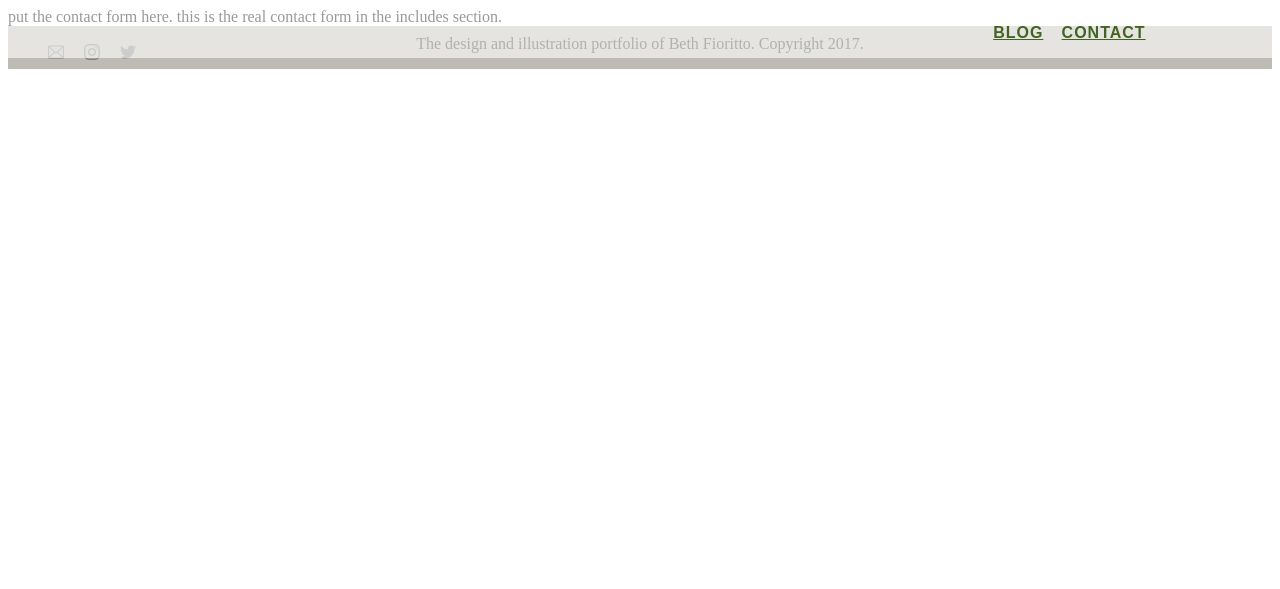
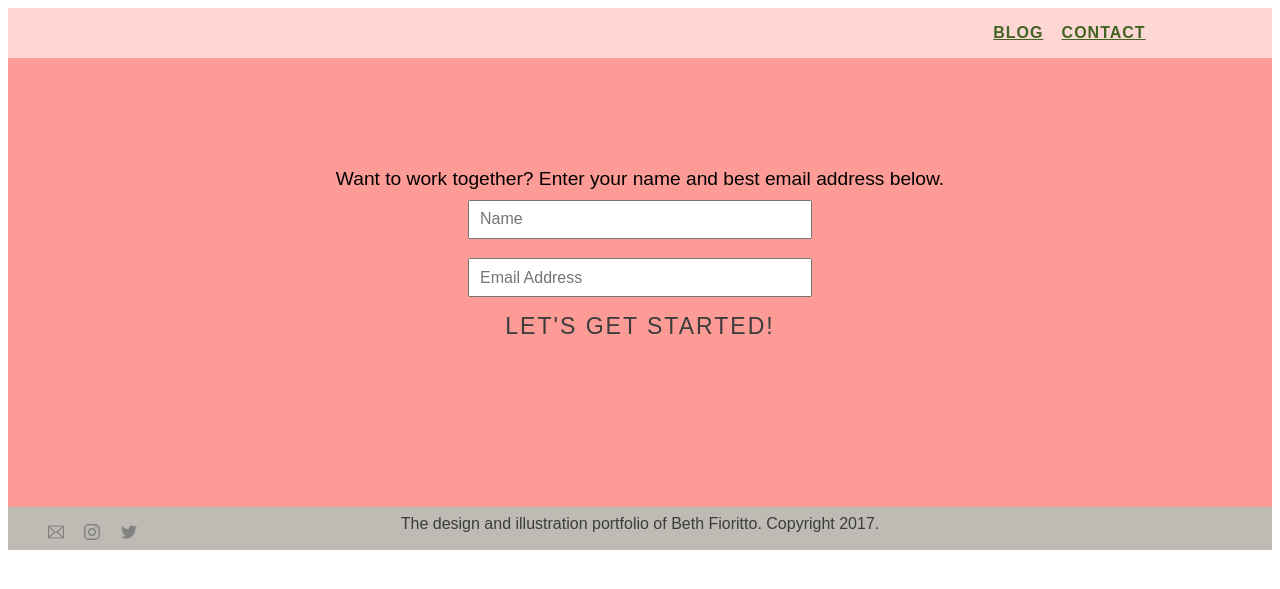
Before and after one commit to bfioritto/bethfioritto, a Jekyll site: the page built from contact/index.html, in a window 1280 px wide. Shown: the top 589 px of the page. Built offline with Jekyll 4.4.1, drawn with Linux system fonts in a browser that asks for light colours.

Commit message:
worked on welcome message layout

```diff
--- a/_includes/contact_form.html
+++ b/_includes/contact_form.html
@@ -1 +1,25 @@
-put the contact form here. this is the real contact form in the includes section.
+<div class="contact-form">
+	Want to work together? Enter your name and best email address below.
+
+	<form action="this was i think a url with lots of random bits: pretty sure this comes from mailchimp"
+      method="post"
+      id="prospective-client"
+      name="mc-embedded-subscribe-form"
+      target="_blank"
+      novalidate>
+
+	<div class="input-box">
+		<input type="name" value="" name="NAME" class="name" id="input-box" placeholder="Name">
+	</div>
+
+	<div class="input-box">
+		<input type="email" value="" name="EMAIL" class="email" id="input-box" placeholder="Email Address">
+	</div>
+
+	<div class="submit-button">
+  		<input type="submit" value="Let's get started!" name="subscribe" id="prospective-client" class="button">
+  	</div>
+
+	</form>
+
+</div>
--- a/_includes/welcome.html
+++ b/_includes/welcome.html
@@ -1,4 +1,6 @@
 <div class="welcome-section">
+	<div class="spacer">
+	</div>
   <div class="welcome-content">
     <img src="/images/portrait_circle.png" alt="beth portrait circle" width="100px">
     <h1>Hi There! I&rsquo;m Beth.</h1>
--- a/assets/main.scss
+++ b/assets/main.scss
@@ -7,7 +7,7 @@
 @import "syntax-highlighting";
 
 // Our variables
-$base-font-family: "skolar-latin", serif;
+$base-font-family: "effra", sans-serif;
 $header-font-family: "effra", sans-serif;
 $font-size-1: 1rem;
 $font-size-2: 1.2rem;
@@ -28,11 +28,12 @@ $background-color-1: rgb(241, 241, 240);
 $light-grey: rgb(220,220,220);
 $medium-grey: rgb(190,187,180);
 $light-coral: rgb(253,155,150);
+$light-coral-transparent: rgba(253,155,150, 0.6);
 $text-color: rgb(60,60,60);
 $header-color: rgb(215,53,25);
 $link: rgb(65,100,35);
 $link-visited: rgb(40,70,10);
-$hover-color: rgb(65,100,35);
+$hover-color: rgb(200,120,45);
 
 $desktop:        1024px;
 
@@ -99,6 +100,10 @@ p {
 a {
   color: $link;
 
+}
+
+a hover {
+  color: $hover-color;
 }
 
 a visited {
@@ -202,16 +207,24 @@ a visited {
   background-repeat: no-repeat;
   background-color: $background-color-1;
   padding: 0px;
+  min-height: 32rem;
+}
+
+.spacer {
+  width: 100%;
+  padding-bottom: 10%;
 }
 
 .welcome-content {
   position: relative;
   left: 17.5%;
-  top: 22rem;
-  padding-top: 0rem;
-  padding-left: 0rem;
-  margin-top: -2.5rem;
-  margin-right: -1rem;
+  padding-top: 2rem;
+  padding-right: 3rem;
+  padding-left: 3rem;
+  margin-left: -3rem;
+  padding-bottom: 1rem;
+  max-width: $welcome-note-width;
+  background-color: $light-coral-transparent;
 
   h1 {
     font-family: $base-font-family;
@@ -228,14 +241,14 @@ a visited {
     color: $text-color;
     width: $welcome-note-width;
     margin-top: -1rem;
-    padding-bottom: 26rem;
+    padding-bottom: 1rem;
   }
 
   img {
     float: left;
+    padding-top: 1.5rem;
     margin-right: 2rem;
     margin-bottom: 26rem;
-    margin-top: -1rem;
   }
 }
 
@@ -379,7 +392,7 @@ a visited {
 
 /* contact form include */
 .contact-form {
-  background-color: $background-color-1;
+  background-color: $light-coral;
   font-family: $base-font-family;
   font-size: $font-size-2;
   text-align: center;
```
Also changed, not shown: contact_form.md (+1 -1 lines), index.md (+1 -1 lines).
